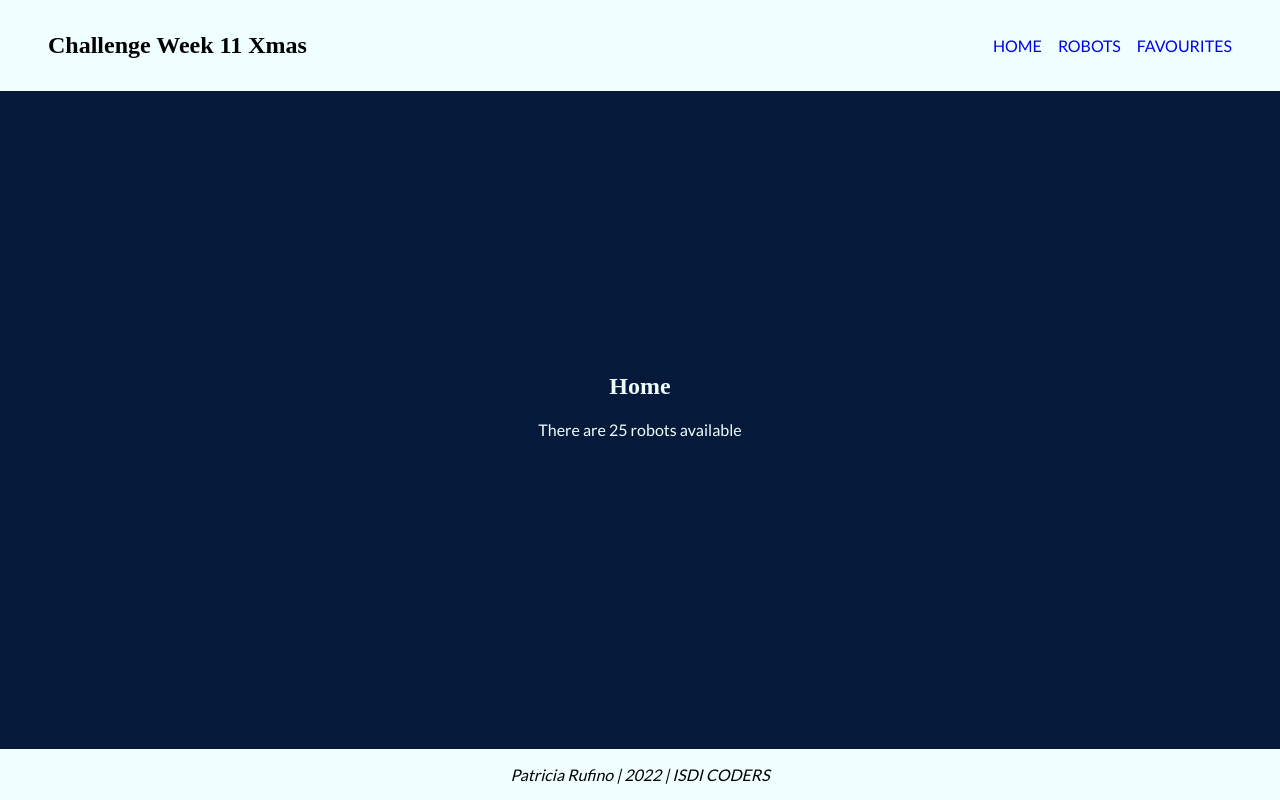
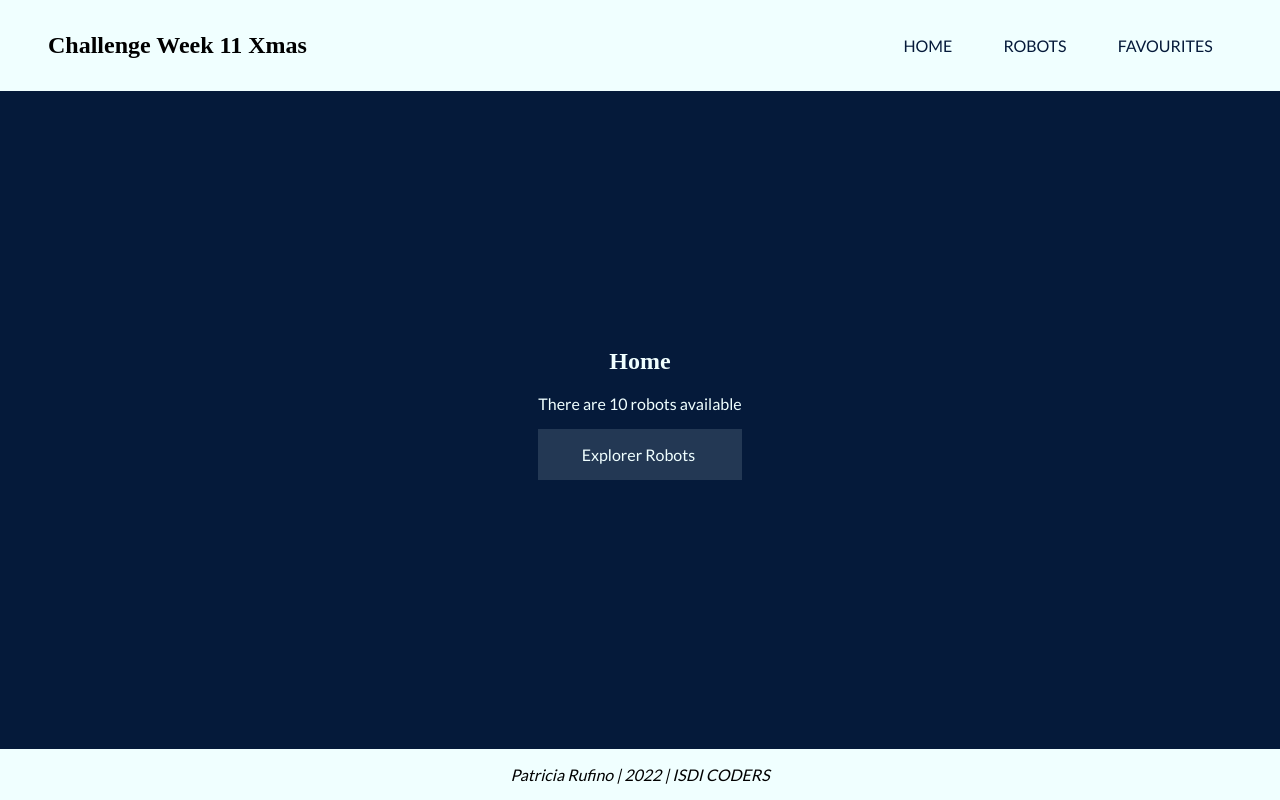
Before and after one commit to patifusa-20/202212-W11-xmas-patricia-rufino, a React (Create React App) app: page /home in a window 1280 px wide. Built offline with nearby package versions, Linux system fonts and the light colour scheme; data requests are answered from the project's data file; a web font is replaced by a local one.

Commit message:
Add props robots in Home page to get the length

```diff
--- a/server/db.json
+++ b/server/db.json
@@ -1,15 +1,5 @@
 {
   "robotsData": [
-        {
-            "robotName": "juleo",
-            "image": "https://robohash.org/juleo.png",
-            "velocity": "6",
-            "resistence": "5",
-            "creator": "patri",
-            "id": "127714",
-            "isFavourite": false,
-            "creation": "27/12/2022, 19:03:38"
-        },
     {
       "robotName": "Clotilde",
       "image": "https://robohash.org/Clotilde.png",
@@ -37,7 +27,7 @@
       "resistence": "12",
       "creator": "Patri",
       "id": "090852",
-            "isFavourite": false,
+      "isFavourite": true,
       "creation": "27/12/2022, 20:22:36"
     },
     {
--- a/src/components/menu/menu.scss
+++ b/src/components/menu/menu.scss
@@ -6,4 +6,8 @@
         gap: 1rem;
         text-transform: uppercase;
     }
+    a {
+        color: #051a3a;
+        margin: 0;
+    }
 }
--- a/src/components/routes/app.routes.tsx
+++ b/src/components/routes/app.routes.tsx
@@ -7,8 +7,14 @@ import { MenuItems } from "../../types/menu.item";
 export function AppRoutes({ items }: { items: MenuItems }) {
     return (
         <Routes>
-            <Route path={""} element={<HomePage></HomePage>}></Route>
-            <Route path={items[0].path} element={<HomePage></HomePage>}></Route>
+            <Route
+                path={""}
+                element={<HomePage items={items}></HomePage>}
+            ></Route>
+            <Route
+                path={items[0].path}
+                element={<HomePage items={items}></HomePage>}
+            ></Route>
             <Route
                 path={items[1].path}
                 element={<RobotsPage></RobotsPage>}
--- a/src/index.scss
+++ b/src/index.scss
@@ -18,6 +18,12 @@ ul {
 
 a {
     text-decoration: none;
+    color: azure;
+    background-color: rgba(240, 255, 255, 0.13);
+    min-height: 40px;
+    padding: 1rem 1.2rem 1rem 1rem;
+    margin-top: 1rem;
+    display: block;
 }
 
 button {
--- a/src/pages/home/home.page.tsx
+++ b/src/pages/home/home.page.tsx
@@ -1,10 +1,30 @@
-export function HomePage() {
+import { useEffect, useState } from "react";
+import { Link } from "react-router-dom";
+import { RobotType } from "../../model/robot.model";
+import { RobotsRepo } from "../../repository/robots.repo";
+import { MenuItems } from "../../types/menu.item";
+
+export function HomePage({ items }: { items: MenuItems }) {
+    const repo = new RobotsRepo();
+    const initialState: Array<RobotType> = [];
+
+    const [robots, setRobots] = useState(initialState);
+
+    const handleLoad = async () => {
+        const data = await repo.load();
+        setRobots(data);
+    };
+
+    useEffect(() => {
+        handleLoad();
+    }, []);
     return (
         <>
             <h2>Home</h2>
             <p>
-                There are <span>25</span> robots available
+                There are <span>{robots.length}</span> robots available
             </p>
+            <Link to={items[1].path}>Explorer {items[1].label}</Link>
         </>
     );
 }
```
Lines whose indentation alone changed are shown as unchanged.
